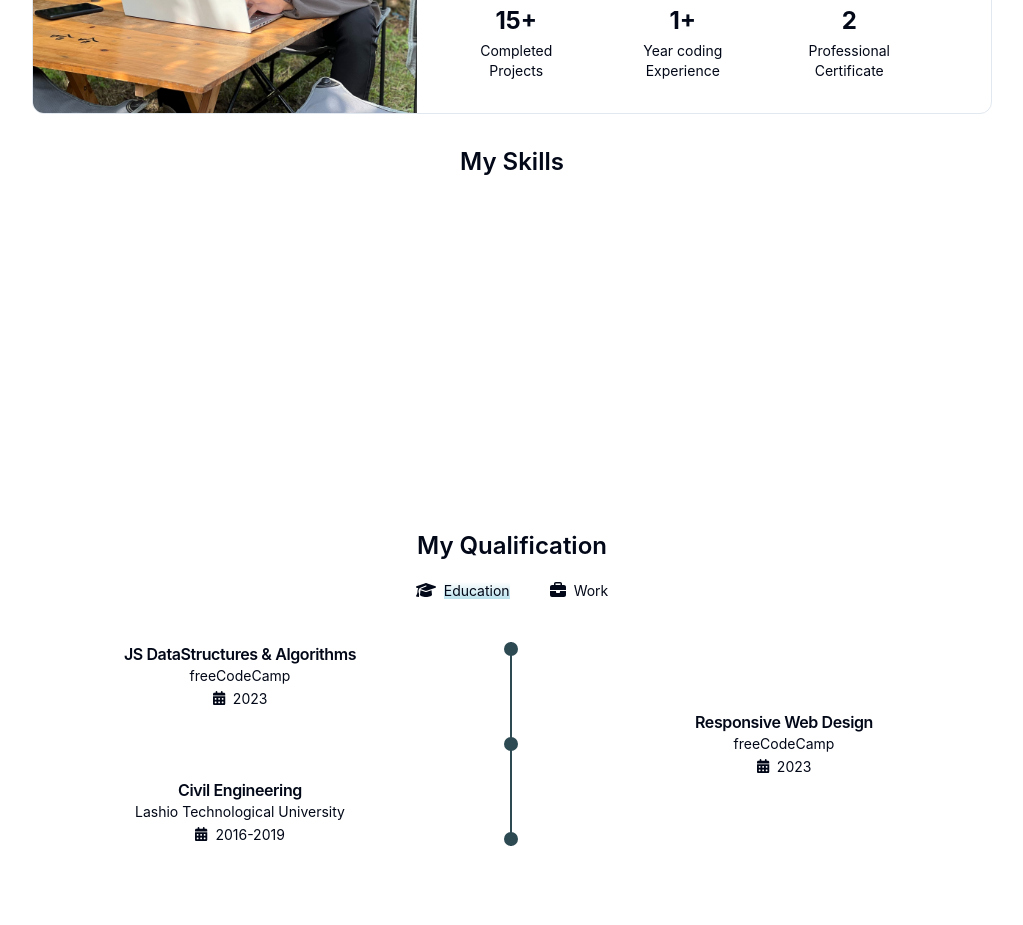
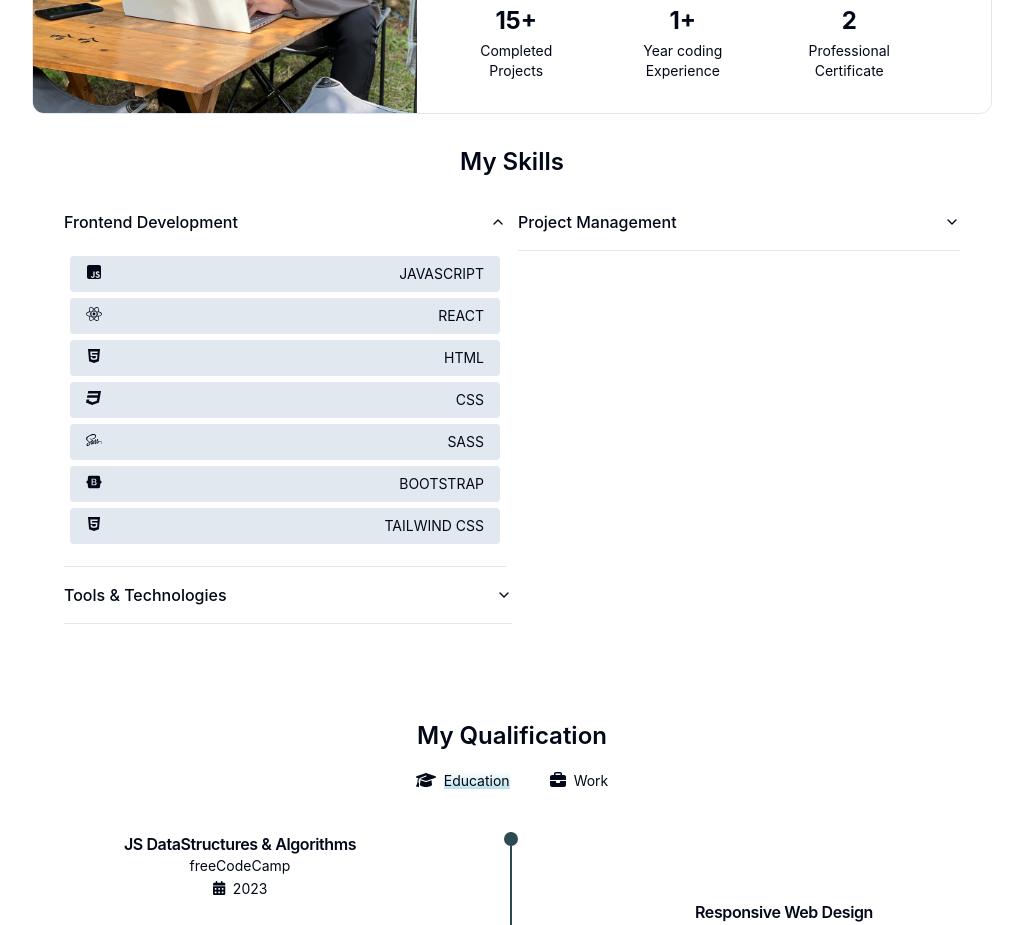
Before and after one commit to Sithu-Aung-Khant/Devfolio_01, a React (Vite) app: page / in a window 1280 px wide. Shown: the part 980-1905 px from the top of the page, without its empty margins (128-1151 px from the left). Before the commit the page ends 1878 px from the top, so only its background shows below. Built offline with nearby package versions, Linux system fonts and the light colour scheme.

Commit message:
customize skill component

```diff
--- a/src/components/main/Skills.jsx
+++ b/src/components/main/Skills.jsx
@@ -1,12 +1,92 @@
-import React from 'react';
+import {
+  Accordion,
+  AccordionContent,
+  AccordionItem,
+  AccordionTrigger,
+} from '@/components/ui/accordion';
+
+import { FontAwesomeIcon } from '@fortawesome/react-fontawesome';
+import {
+  // faHTML5,
+  faCss3Alt,
+  faSquareJs,
+  faReact,
+  faSass,
+  faBootstrap,
+  faCss3,
+  faHtml5,
+} from '@fortawesome/free-brands-svg-icons';
+
+const skills = [
+  { name: 'JAVASCRIPT', icon: faSquareJs },
+  { name: 'REACT', icon: faReact },
+  { name: 'HTML', icon: faHtml5 },
+  { name: 'CSS', icon: faCss3 },
+  { name: 'SASS', icon: faSass },
+  { name: 'BOOTSTRAP', icon: faBootstrap },
+  { name: 'TAILWIND CSS', icon: faHtml5 },
+];
 
 const Skills = () => {
   return (
-    <section
-      id="skills"
-      className="container text-center mx-auto h-96 md:w-3/4"
-    >
-      <div className="text-2xl font-semibold py-4">My Skills</div>
+    <section id="skills" className="container  mx-auto h-full md:w-3/4">
+      <div className="text-2xl text-center font-semibold py-4">My Skills</div>
+      <div className="md:flex gap-3">
+        <div className="md:w-1/2">
+          <Accordion type="single" collapsible defaultValue="item-1">
+            <AccordionItem value="item-1">
+              <AccordionTrigger>Frontend Development</AccordionTrigger>
+              <AccordionContent>
+                {skills.map((skill, index) => (
+                  <div
+                    className="flex justify-between px-4 py-2 m-1.5 bg-slate-200 dark:bg-green rounded dark:text-dim_white "
+                    key={index}
+                  >
+                    <FontAwesomeIcon className="size-4" icon={skill.icon} />
+                    <div className="">{skill.name}</div>
+                  </div>
+                ))}
+              </AccordionContent>
+            </AccordionItem>
+          </Accordion>
+        </div>
+        <div className="md:w-1/2">
+          <Accordion type="single" collapsible>
+            <AccordionItem value="item-1">
+              <AccordionTrigger>Project Management</AccordionTrigger>
+              <AccordionContent>
+                <div className="">Effective Communication</div>
+                <div className="">Organization Skills</div>
+                <div className="">Critical Thinking</div>
+                <div className="">SWOT Analysis</div>
+              </AccordionContent>
+            </AccordionItem>
+          </Accordion>
+        </div>
+      </div>
+      <div className="md:flex gap-3 mb-20">
+        <div className="md:w-1/2">
+          <Accordion type="single" collapsible>
+            <AccordionItem value="item-1">
+              <AccordionTrigger>Tools & Technologies</AccordionTrigger>
+              <AccordionContent>
+                {/* <div className="">VS Code</div>
+                <div className="">VITE</div>
+                <div className="">GIT</div>
+                <div className="">GITHUB</div> */}
+                {skills.map((skill) => (
+                  <div
+                    className="px-4 py-2 m-1.5 bg-slate-200 dark:bg-green rounded-lg dark:text-dim_white "
+                    key={skill}
+                  >
+                    {skill.name}
+                  </div>
+                ))}
+              </AccordionContent>
+            </AccordionItem>
+          </Accordion>
+        </div>
+      </div>
     </section>
   );
 };
```
